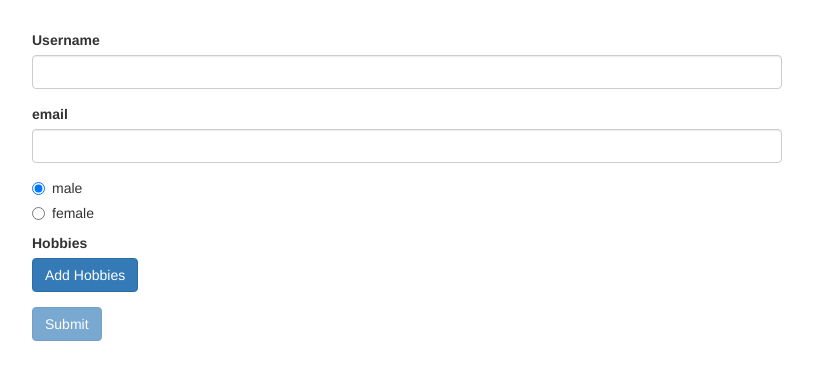
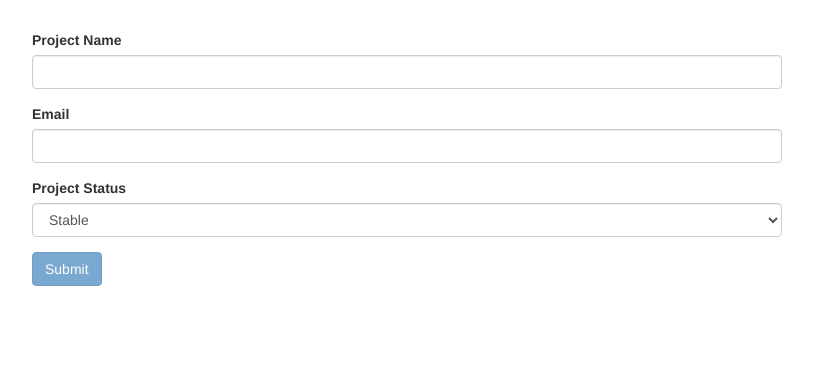
Before and after one commit to JiaweiLu1999/Angular_sandbox, an Angular app: page / in a window 1280 px wide. Shown: the top 380 px of the page, without its empty margins (233-1046 px from the left). Built offline with nearby package versions, Linux system fonts and the light colour scheme.

Commit message:
reactive form assignment complete

```diff
--- a/src/app/app.component.css
+++ b/src/app/app.component.css
@@ -1,7 +1,3 @@
 .container {
   margin-top: 30px;
 }
-
-input.ng-touched.ng-invalid {
-  border: red 1px solid;
-}
--- a/src/app/app.component.html
+++ b/src/app/app.component.html
@@ -1,50 +1,39 @@
 <div class="container">
   <div class="row">
     <div class="col-xs-12 col-sm-10 col-md-8 col-sm-offset-1 col-md-offset-2">
+      <!--
+          Create a Form with the following Controls and Validators
+          1) Project Name (should not be empty)
+          2) Mail (should not be a empty and a valid email)
+          3) Project Status Dropdown, with three values: 'Stable', 'Critical', 'Finished'
+          4) Submit Button
+
+          Add your own Validator which doesn't allow "Test" as a Project Name
+
+          Also implement that Validator as an async Validator (replace the other one)
+
+          Upon submitting the form, simply print the value to the console
+      -->
       <form [formGroup]="signupForm" (ngSubmit)="onSubmit()">
-        <div class="form-group" formGroupName="user-data">
-          <div class="form-group">
-            <label for="username">Username</label>
-            <input
-              type="text"
-              id="username"
-              class="form-control"
-              formControlName="username">
-            <span class="help-block"
-                  *ngIf="!signupForm.get('user-data.username')?.valid && signupForm.get('user-data.username')?.touched"
-            >
-              <span *ngIf="signupForm.get('user-data.username')?.errors?.['required']">Please enter a valid Username!</span>
-              <span *ngIf="signupForm.get('user-data.username')?.errors?.['nameIsForbidden']">This is a reserved Username!</span>
-            </span>
-          </div>
-          <div class="form-group">
-            <label for="email">email</label>
-            <input
-              type="text"
-              id="email"
-              class="form-control"
-              formControlName="email">
-            <span class="help-block"
-                  *ngIf="!signupForm.get('user-data.email')?.valid && signupForm.get('user-data.email')?.touched"
-            >Please enter a valid Email!</span>
-          </div>
+        <div class="form-group">
+          <label>Project Name</label>
+          <input type="text" class="form-control" formControlName="projectName">
+          <span class="help-block" *ngIf="!signupForm.get('projectName')?.valid && signupForm.get('projectName')?.touched">
+            Please enter a valid Project Name!
+          </span>
         </div>
-
-        <div class="radio" *ngFor="let gender of genders">
-          <label>
-            <input
-              type="radio"
-              formControlName="gender"
-              [value]="gender">{{ gender }}
-          </label>
+        <div class="form-group">
+          <label>Email</label>
+          <input type="email" class="form-control" formControlName="email">
+          <span class="help-block" *ngIf="!signupForm.get('email')?.valid && signupForm.get('email')?.touched">
+            Please enter a valid Email!
+          </span>
         </div>
-
-        <div class="form-group" formGroupName="hobby">
-          <label>Hobbies</label><br>
-          <button class="btn btn-primary" (click)="onAddHobby()">Add Hobbies</button>
-          <div class="form-group" *ngFor="let hobbyControl of getControls(); let i = index">
-            <input class="form-control" type="text" [formControlName]="i">
-          </div>
+        <div class="form-group">
+          <label>Project Status</label><br>
+          <select class="form-control" formControlName="projectStatus">
+            <option *ngFor="let status of projectStatus" [value]="status">{{ status }}</option>
+          </select>
         </div>
         <button class="btn btn-primary" type="submit" [disabled]="!signupForm.valid">Submit</button>
       </form>
--- a/src/app/app.component.ts
+++ b/src/app/app.component.ts
@@ -1,6 +1,5 @@
 import {Component, OnInit} from '@angular/core';
-import {AbstractControl, FormArray, FormControl, FormGroup, ValidationErrors, Validators} from "@angular/forms";
-import {Observable} from "rxjs";
+import {AbstractControl, FormControl, FormGroup, Validators} from "@angular/forms";
 
 @Component({
   selector: 'app-root',
@@ -8,58 +7,45 @@ import {Observable} from "rxjs";
   styleUrls: ['./app.component.css']
 })
 export class AppComponent implements OnInit{
-  genders = ['male', 'female'];
   signupForm: FormGroup = new FormGroup({});
-  reservedUsernames = ["Javey"];
+  projectStatus = ['Stable', 'Critical', 'Finished'];
+  forbiddenProjectName = ['Test'];
+  forbiddenEmail = ['jl5999@columbia.edu'];
 
-  ngOnInit() {
+  ngOnInit(): void {
     this.signupForm = new FormGroup({
-      "user-data": new FormGroup({
-        "username": new FormControl(null, [Validators.required, this.usernameValidate.bind(this)]),
-        "email": new FormControl(null, [Validators.required, Validators.email], [this.emailValidate])
-      }),
-      "gender": new FormControl("male"),
-      "hobby": new FormArray([])
+      "projectName": new FormControl(null, [Validators.required, this.projectNameValidator.bind(this)]),
+      "email": new FormControl(null, [Validators.email, Validators.required], this.emailValidator.bind(this)),
+      "projectStatus": new FormControl('Stable')
     });
-    let email = this.signupForm.get("user-data.email");
-    if (email) {
-      email.statusChanges.subscribe(
-        (status) => {
-          console.log(status)}
-      )
-    }
-
   }
 
-  onSubmit() {
-    console.log(this.signupForm);
-  }
 
-  onAddHobby() {
-    (<FormArray>this.signupForm.get('hobby')).push(new FormControl(null, Validators.required));
-    console.log(this.getControls())
-  }
 
-  getControls() {
-    return (<FormArray>this.signupForm.get('hobby')).controls;
-  }
-
-  usernameValidate(control: FormControl): {[s: string]: boolean}|null {
-    if (this.reservedUsernames.indexOf(control.value) !== -1) {
-      return {"nameIsForbidden" : true};
+  projectNameValidator(control: FormControl): {[s:string]: boolean} | null {
+    if (this.forbiddenProjectName.indexOf(control.value) !== -1) {
+      return {'projectNameForbidden' : true};
     }
     return null;
   }
 
-  emailValidate(control: AbstractControl): Promise<ValidationErrors | null> {
-    return new Promise<any>((resolve, reject) => {
-      setTimeout(() => {
-        if (control.value === "jl5999@columbia.edu") {
-          resolve({"emailIsForbidden": true});
-        } else {
-          resolve(null);
-        }
-      }, 1500);
-    });
+  emailValidator(control: AbstractControl): Promise<any> {
+    return new Promise(
+      (resolve, reject) => {
+        setTimeout(()=> {
+          if (this.forbiddenEmail.indexOf(control.value) !== -1) {
+            resolve({'emailIsForbidden': true});
+          } else {
+            resolve(null);
+          }
+        }, 1000);
+      }
+    );
   }
+
+  onSubmit() {
+    console.log(this.signupForm.value);
+  }
+
+
 }
```
